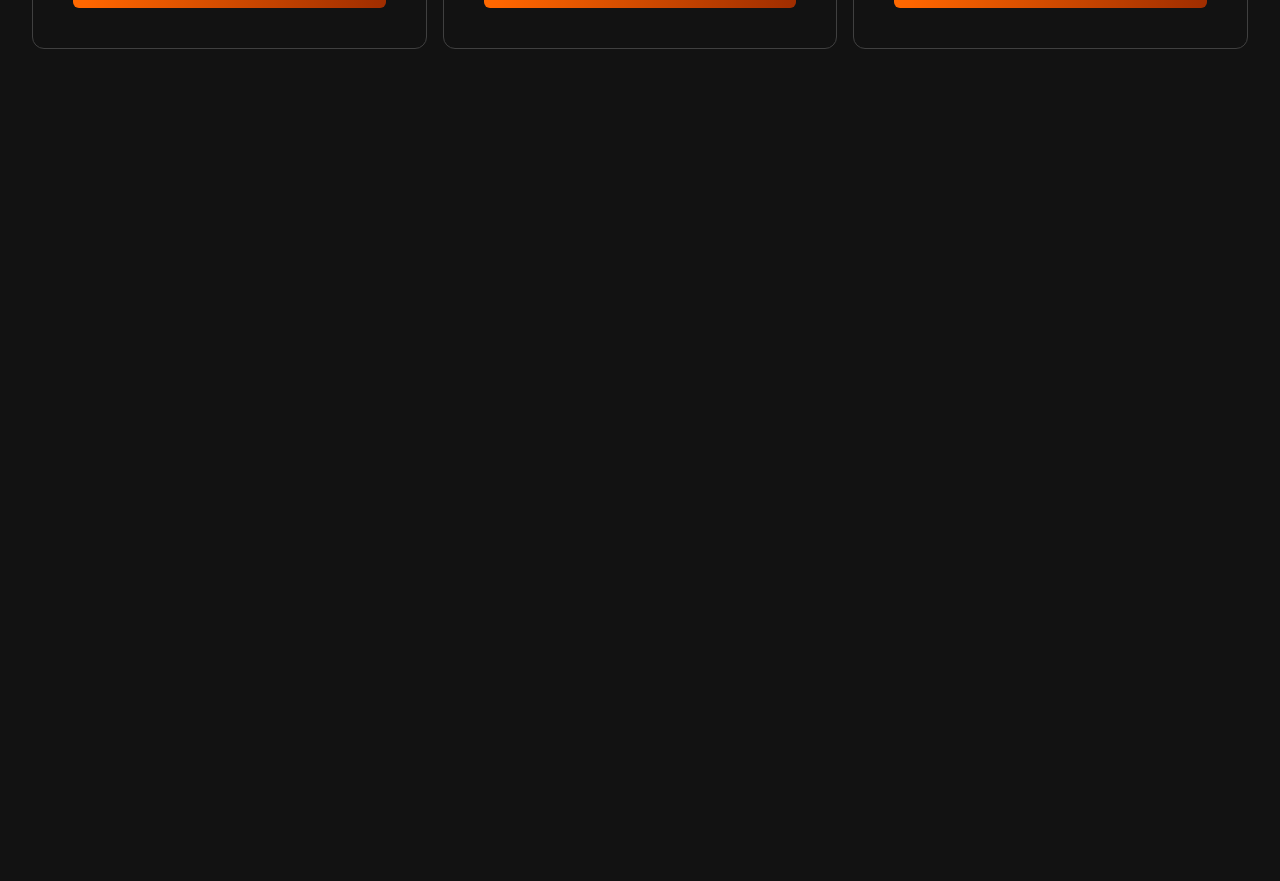
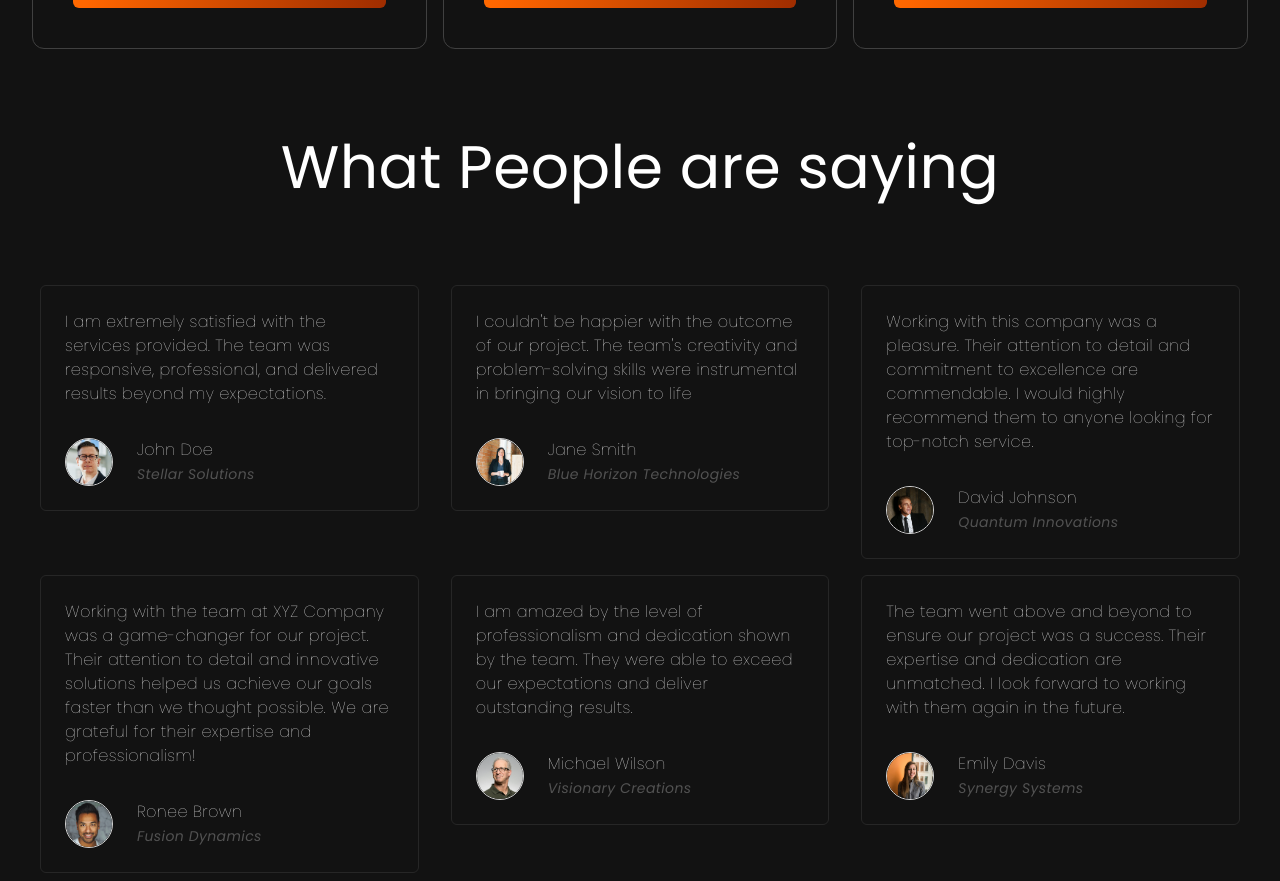
Before and after one commit to Marenco81/React-Landing-Page, a React (Vite) app: page / in a window 1280 px wide. Shown: the part 3060-3941 px from the top of the page. Before the commit the page ends 3117 px from the top, so only its background shows below. Built offline with nearby package versions, Linux system fonts and the light colour scheme.

Commit message:
Testimonials Section ready

```diff
--- a/src/App.tsx
+++ b/src/App.tsx
@@ -1,4 +1,4 @@
-import { FeaturesSection, Hero, Navbar, Pricing, Workflow } from "./components"
+import { FeaturesSection, Hero, Navbar, Pricing, Testimonials, Workflow } from "./components"
 
 export const App = () => {
   return (
@@ -9,6 +9,7 @@
           <FeaturesSection></FeaturesSection>
           <Workflow></Workflow>
           <Pricing></Pricing>
+          <Testimonials></Testimonials>
          </div>
     </div>
   )
--- /dev/null
+++ b/src/components/Testimonials.tsx
@@ -0,0 +1,28 @@
+import { testimonials } from "../constants"
+
+
+export const Testimonials = () => {
+  return (
+    <div className="mt-10 tracking-wide">
+        <h2 className="text-3xl sm:text-5xl lg:text-6xl text-center my-10 lg:my-20">What People are saying</h2>
+        <div className="flex flex-wrap justify-center">
+            {testimonials.map((testimonial, index) => (
+                    <div key={index} className="w-full sm:w-1/2 lg:w-1/3 px-4 py-2">
+                        <div className="bg-neutral rounded-md p-6 text-md border border-neutral-800 font-thin">
+                            <p>
+                                {testimonial.text}
+                            </p>
+                            <div className="flex mt-8 items-center">
+                                <img src={testimonial.image} alt="User image" className="w-12 h-12 mr-6 border border-neutral-300 rounded-full" />
+                                <div >
+                                    <h6> {testimonial.user} </h6>
+                                    <span className="text-sm font-normal italic text-neutral-600"> {testimonial.company} </span>
+                                </div>
+                            </div>
+                        </div>
+                    </div>
+                ))}
+        </div>
+    </div>
+  )
+}
--- a/src/components/index.ts
+++ b/src/components/index.ts
@@ -5,4 +5,5 @@
 export * from './Navbar';
 export * from './NavItem';
 export * from './Pricing';
+export * from './Testimonials';
 export * from './Workflow';
```
